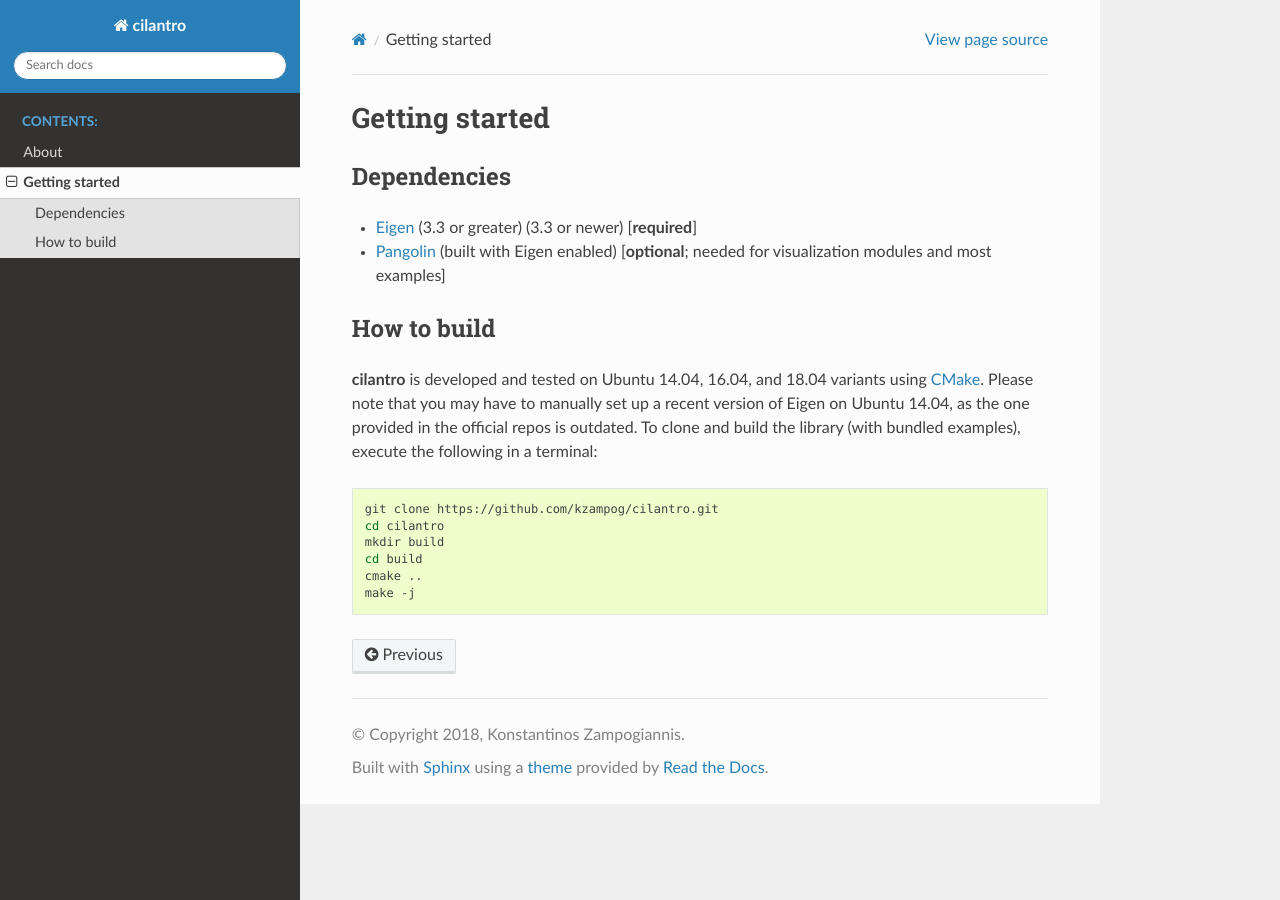
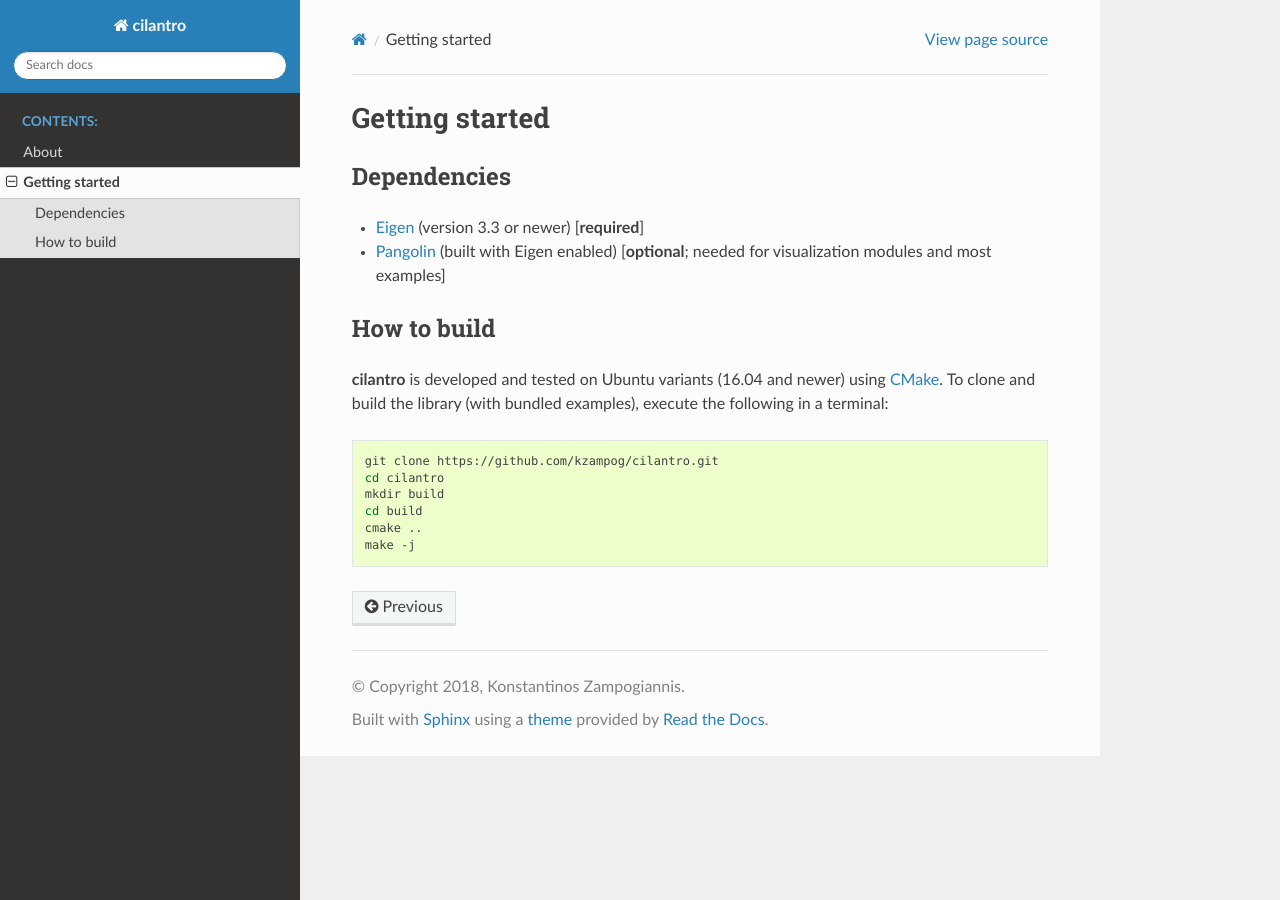
Before and after one commit to kzampog/cilantro, a Sphinx documentation site: the page built from docs/getting_started.rst, in a window 1280 px wide. Built offline with Sphinx 7.4.7 and the Read the Docs theme 2.0.0, drawn with Linux system fonts in a browser that asks for light colours.

```diff
--- a/docs/getting_started.rst
+++ b/docs/getting_started.rst
@@ -5,12 +5,12 @@ Getting started
 Dependencies
 ============
 
-* Eigen_ (3.3 or greater) (3.3 or newer) [**required**]
+* Eigen_ (version 3.3 or newer) [**required**]
 * Pangolin_ (built with Eigen enabled) [**optional**; needed for visualization modules and most examples]
 
 How to build
 ============
-**cilantro**  is developed and tested on Ubuntu 14.04, 16.04, and 18.04 variants using CMake_. Please note that you may have to manually set up a recent version of Eigen on Ubuntu 14.04, as the one provided in the official repos is outdated. To clone and build the library (with bundled examples), execute the following in a terminal:
+**cilantro**  is developed and tested on Ubuntu variants (16.04 and newer) using CMake_. To clone and build the library (with bundled examples), execute the following in a terminal:
 
 .. code-block:: bash
 
```
Also changed, not shown: README.md (+2 -3 lines).
